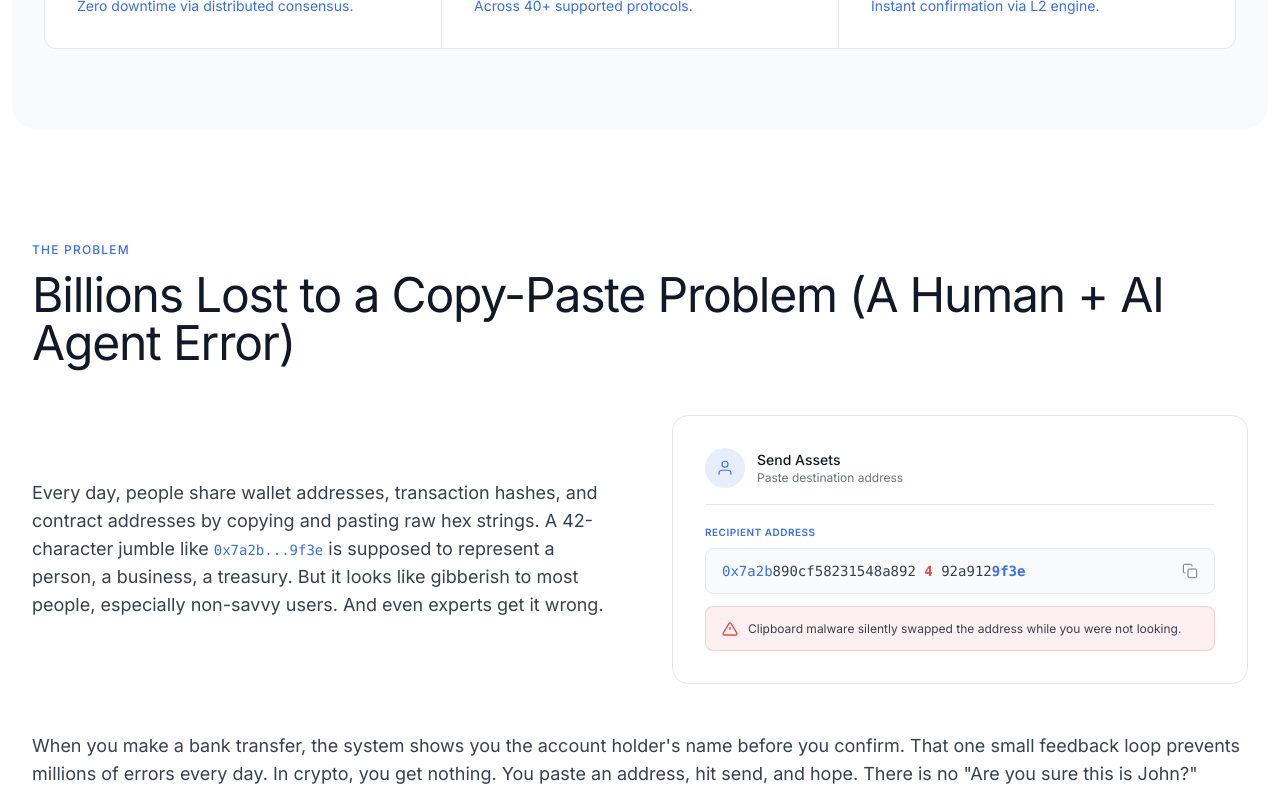
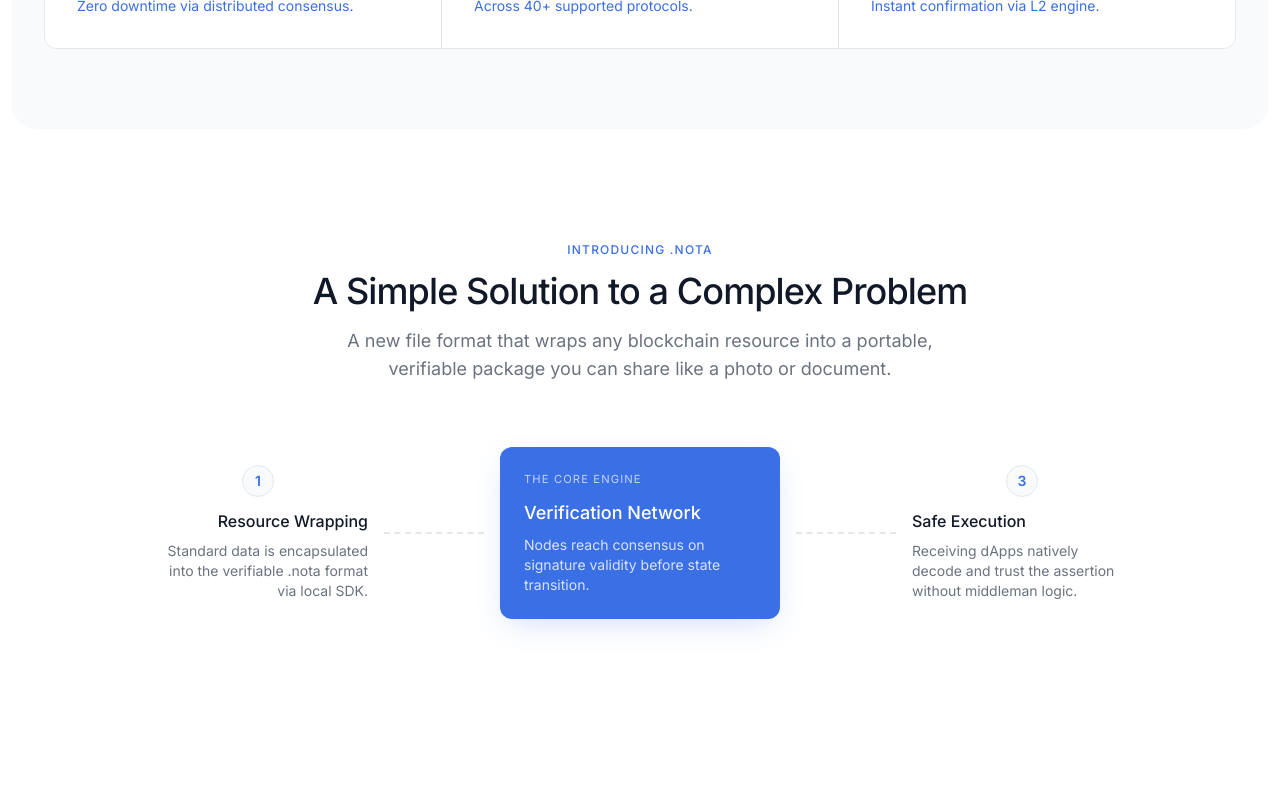
Before and after one commit to notareum/website, a Next.js app: page / in a window 1280 px wide. Shown: the part 820-1612 px from the top of the page. Built offline with nearby package versions, Linux system fonts and the light colour scheme.

Commit message:
fix: remove duplicate IntroducingSolution component from HomePage

```diff
--- a/src/app/page.tsx
+++ b/src/app/page.tsx
@@ -16,10 +16,10 @@ export default function HomePage() {
   return (
     <>
       <Hero />
+      <IntroducingSolution />
       <ProblemStatement />
       <StoriesCarousel />
       <Challenges />
-      <IntroducingSolution />
       <SolutionStatement />
       <ProcessSteps />
       <NotaFormat />
```
